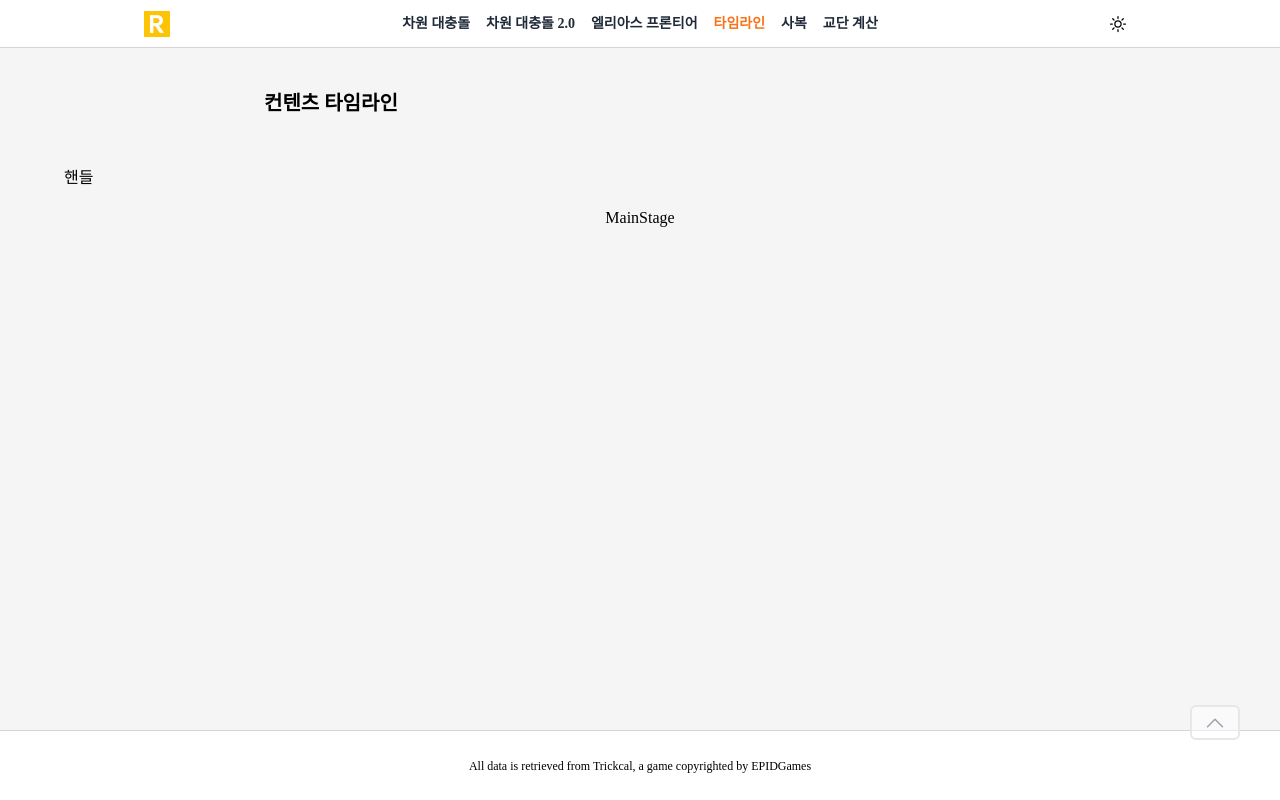
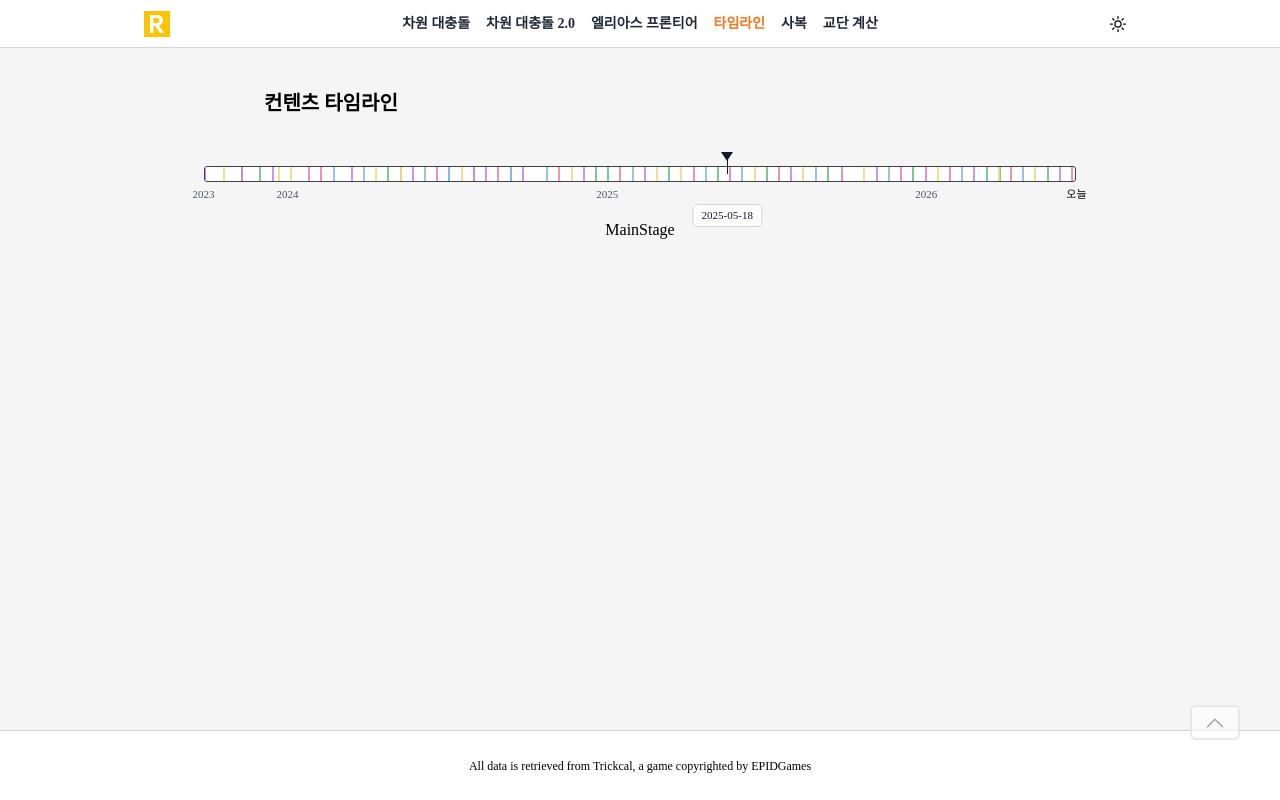
Before and after one commit to lsbim/t-r, a React (Vite) app: page /timeline/raid in a window 1280 px wide. Built offline with nearby package versions, Linux system fonts and the light colour scheme; a web font is replaced by a local one.

Commit message:
feat: MinimapHandle 추가

```diff
--- a/src/components/timeline/minimap/MinimapHandle.tsx
+++ b/src/components/timeline/minimap/MinimapHandle.tsx
@@ -1,11 +1,152 @@
-import React from 'react'
+import { number } from 'framer-motion';
+import React, { useCallback, useEffect, useMemo, useRef } from 'react'
+import { CharacterNode, RaidNode, TimelineMap } from '../../../types/timeline/timelineTypes';
 
-const MinimapHandle = () => {
+interface MinimapHandleProps {
+    handlePct: number;
+    totalDays: number;
+    startDate: Date;
+    onChange: (newPct: number) => void;
+    timelineMap: TimelineMap
+}
+const MinimapHandle: React.FC<MinimapHandleProps> = ({
+    handlePct,
+    totalDays,
+    startDate,
+    onChange,
+    timelineMap
+}) => {
+
+    const barRef = useRef<HTMLDivElement>(null); // 미니맵 바 추적(인식)용
+    const isDraggingRef = useRef(false); // 드래그 체크용. 리렌더링이 불필요하니 useRef
+
+    // 마우스 좌표를 핸들 바 퍼센트로 변환
+    const getPctFromClientX = useCallback((clientX: number) => {
+        if (!barRef.current) return 0;
+        const rect = barRef.current.getBoundingClientRect();
+        return Math.max(0, Math.min(100, ((clientX - rect.left) / rect.width) * 100));
+    }, []);
+
+    // 드래그 시 움직이면 즉시 X좌표 갱신
+    const handlePointerMove = useCallback((e: PointerEvent) => {
+        if (!isDraggingRef.current) return;
+        const clientX = e.clientX;
+        onChange(getPctFromClientX(clientX));
+
+    }, [getPctFromClientX, onChange]);
+
+    // 드래그 종료 시 false
+    const handlePointerUp = useCallback(() => {
+        isDraggingRef.current = false;
+    }, []);
+
+    // 클릭 시 X좌표 갱신
+    const handlePointerDown = useCallback((e: React.PointerEvent) => {
+        isDraggingRef.current = true;
+        const clientX = e.clientX;
+        onChange(getPctFromClientX(clientX));
+
+    }, [getPctFromClientX, onChange]);
+
+    useEffect(() => {
+        window.addEventListener("pointermove", handlePointerMove);
+        window.addEventListener("pointerup", handlePointerUp);
+        return () => {
+            window.removeEventListener("pointermove", handlePointerMove);
+            window.removeEventListener("pointerup", handlePointerUp);
+        };
+    }, [handlePointerMove, handlePointerUp]);
+
+    const currentDate = useMemo(() => {
+        const days = Math.round((handlePct / 100) * totalDays);
+        return new Date(startDate.getTime() + days * 86400000);
+    }, [handlePct, totalDays]);
+
     return (
-        <div className="w-full">
-            핸들
+        <div className="relative w-[88%] mx-auto select-none">
+            {/* 핸들 화살표 */}
+            <div
+                onPointerDown={handlePointerDown}
+                className="absolute -top-3.5 z-20 flex flex-col items-center cursor-pointer touch-none pb-1 translate-x-[-50%]"
+                style={{ left: `${handlePct}%` }}>
+                <div className="w-0 h-0 border-l-[6px] border-l-transparent border-r-[6px] border-r-transparent border-t-[9px] border-t-gray-900 dark:border-t-zinc-200 -mb-px" />
+                <div className="w-[1.5px] h-3.5 bg-gray-900 dark:bg-zinc-200" />
+            </div>
+
+            {/* 핸들 바 */}
+            <div
+                ref={barRef}
+                onPointerDown={handlePointerDown}
+                className="relative h-4 rounded-[3px] bg-white dark:bg-zinc-900 border-[0.5px] border-zinc-700 dark:border-zinc-500 cursor-pointer touch-none overflow-hidden">
+                {Object.entries(timelineMap).flatMap(([dateStr, nodes]) =>
+                    // 사도만 출력하도록 필터링
+                    nodes.filter(isCharacterNode).map((node, i) => {
+                        const date = new Date(node.birthDate);
+                        const days = Math.floor((date.getTime() - startDate.getTime()) / 86400000);
+                        const pct = (days / totalDays) * 100;
+                        return (
+                            <div
+                                key={`${dateStr}-${i}`}
+                                className={`absolute top-0 bottom-0 w-0.5 opacity-85 translate-x-[-50%] bg-${node.personality}`}
+                                style={{ left: `${pct}%` }}
+                            />
+                        );
+                    })
+                )}
+            </div>
+
+            {/* 연도 레이블 */}
+            <div className="relative h-4 mt-1">
+                {(() => {
+                    const startY = startDate.getFullYear();
+                    const endY = new Date().getFullYear();
+                    const labels = [];
+                    for (let y = startY; y <= endY; y++) {
+                        const jan1 = new Date(y, 0, 1);
+                        const ref = jan1 < startDate ? startDate : jan1;
+                        const days = Math.floor((ref.getTime() - startDate.getTime()) / 86400000);
+                        const pct = (days / totalDays) * 100;
+                        labels.push(
+                            <span
+                                key={y}
+                                className="absolute text-[11px] text-gray-600 dark:text-zinc-400 whitespace-nowrap translate-x-[-50%]"
+                                style={{ left: `${pct}%` }}>
+                                {y}
+                            </span>
+                        );
+                    }
+                    labels.push(
+                        <span
+                            key="today"
+                            className="absolute text-[11px] dark:text-zinc-200 whitespace-nowrap translate-x-[-50%] left-[100%]">
+                            오늘
+                        </span>
+                    );
+                    return labels;
+                })()}
+            </div>
+
+            {/* 가리킨 날짜 표기 */}
+            <div
+                className="absolute top-[38px] z-30 bg-white dark:bg-zinc-900 border-[0.5px] border-zinc-300 dark:border-zinc-700 rounded-[5px] px-2 py-0.5 text-[11px] text-gray-900 dark:text-zinc-300 whitespace-nowrap pointer-events-none translate-x-[-50%]"
+                onPointerDown={handlePointerDown}
+                style={{ left: `${handlePct}%` }}>
+                {formatDate(currentDate)}
+            </div>
         </div>
-    )
+    );
 }
 
-export default MinimapHandle
+
+function formatDate(d: Date) {
+    const y = d.getFullYear();
+    const m = String(d.getMonth() + 1).padStart(2, "0");
+    const day = String(d.getDate()).padStart(2, "0");
+    return `${y}-${m}-${day}`;
+}
+
+function isCharacterNode(node: RaidNode | CharacterNode): node is CharacterNode {
+    return node.type === "character";
+}
+
+export default React.memo(MinimapHandle);
--- a/src/pages/timeline/raid/IndexPage.tsx
+++ b/src/pages/timeline/raid/IndexPage.tsx
@@ -1,7 +1,8 @@
-import { useMemo } from "react";
+import { useCallback, useMemo, useState } from "react";
 import SEO from "../../../commons/component/SEO";
 import MinimapHandle from "../../../components/timeline/minimap/MinimapHandle";
 import MainStage from "../../../components/timeline/timeline/MainStage";
+import { charInfo } from "../../../data/trickcalChar";
 import { useRaidData } from "../../../hooks/useRaidData";
 import Footer from "../../../layouts/Footer";
 import HeaderNav from "../../../layouts/HeaderNav";
@@ -9,8 +10,7 @@ import TopRemote from "../../../layouts/TopRemote";
 import { ClashSummary } from "../../../types/clashTypes";
 import { ClashV2Summary } from "../../../types/clashV2Types";
 import { FrontierSummary } from "../../../types/frontierTypes";
-import { CharacterNode, RaidNode, TimelineMap, TimelineNode, TimelineNodeType } from "../../../types/timeline/timelineTypes";
-import { charInfo } from "../../../data/trickcalChar";
+import { CharacterNode, RaidNode, TimelineMap, TimelineNodeType } from "../../../types/timeline/timelineTypes";
 
 const DAY_PX = 8;
 const START_DATE = new Date(2023, 8, 27);
@@ -24,8 +24,12 @@ const IndexPage = () => {
 
     const timelinePx = TOTAL_DAYS * DAY_PX;
 
+    const [handlePct, setHandlePct] = useState(60);
+    const [offsetX, setOffsetX] = useState(0);
+    const [viewportWidth, setViewportWidth] = useState(0);
+
     // 키: 날짜, 값: 레이드/사도 정보 객체[]
-    const timelineMap = useMemo(() => {
+    const timelineMap: TimelineMap = useMemo(() => {
         if (!frontier || !clash || !clashV2) return {};
 
         const map: TimelineMap = {};
@@ -46,7 +50,7 @@ const IndexPage = () => {
             });
         });
 
-        // 레이드 (clash / clashV2 / frontier 공통 처리)
+        // 레이드 객체들
         const raidSources: [TimelineNodeType, FrontierSummary | ClashSummary | ClashV2Summary][] = [
             ["clash", clash],
             ["clashV2", clashV2],
@@ -70,6 +74,24 @@ const IndexPage = () => {
         return map;
     }, [clash, frontier, clashV2]);
 
+    // 본문 타임라인 X좌표 상/하한선 제한
+    const clampBody = useCallback((value: number) => {
+
+        const MAX_OFFSET = viewportWidth / 2;
+
+        const MIN_OFFSET = -(timelinePx - viewportWidth / 2);
+        return Math.min(MAX_OFFSET, Math.max(MIN_OFFSET, value));
+
+    }, [timelinePx, viewportWidth]);
+
+    // 핸들로 가리킨 날짜(X좌표)를 타임라인에 적용시키기 위해 부모로 가져옴
+    const handleChangeHandle = useCallback((newPct: number) => {
+        setHandlePct(newPct);
+        const targetPx = (newPct / 100) * timelinePx;
+        setOffsetX(clampBody(-(targetPx - viewportWidth / 2)));
+
+    }, [timelinePx, viewportWidth, clampBody]);
+
     console.log(timelineMap)
 
     return (
@@ -86,8 +108,14 @@ const IndexPage = () => {
 
             </div>
             <div className="w-full mx-auto flex flex-col items-center my-8 gap-y-4">
-                <div className="w-[992px] lg:w-[90%]">
-                    <MinimapHandle />
+                <div className="lg:w-[992px] w-[95%]">
+                    <MinimapHandle
+                        handlePct={handlePct}
+                        totalDays={TOTAL_DAYS}
+                        startDate={START_DATE}
+                        onChange={handleChangeHandle}
+                        timelineMap={timelineMap}
+                    />
                 </div>
                 <MainStage />
             </div>
```
